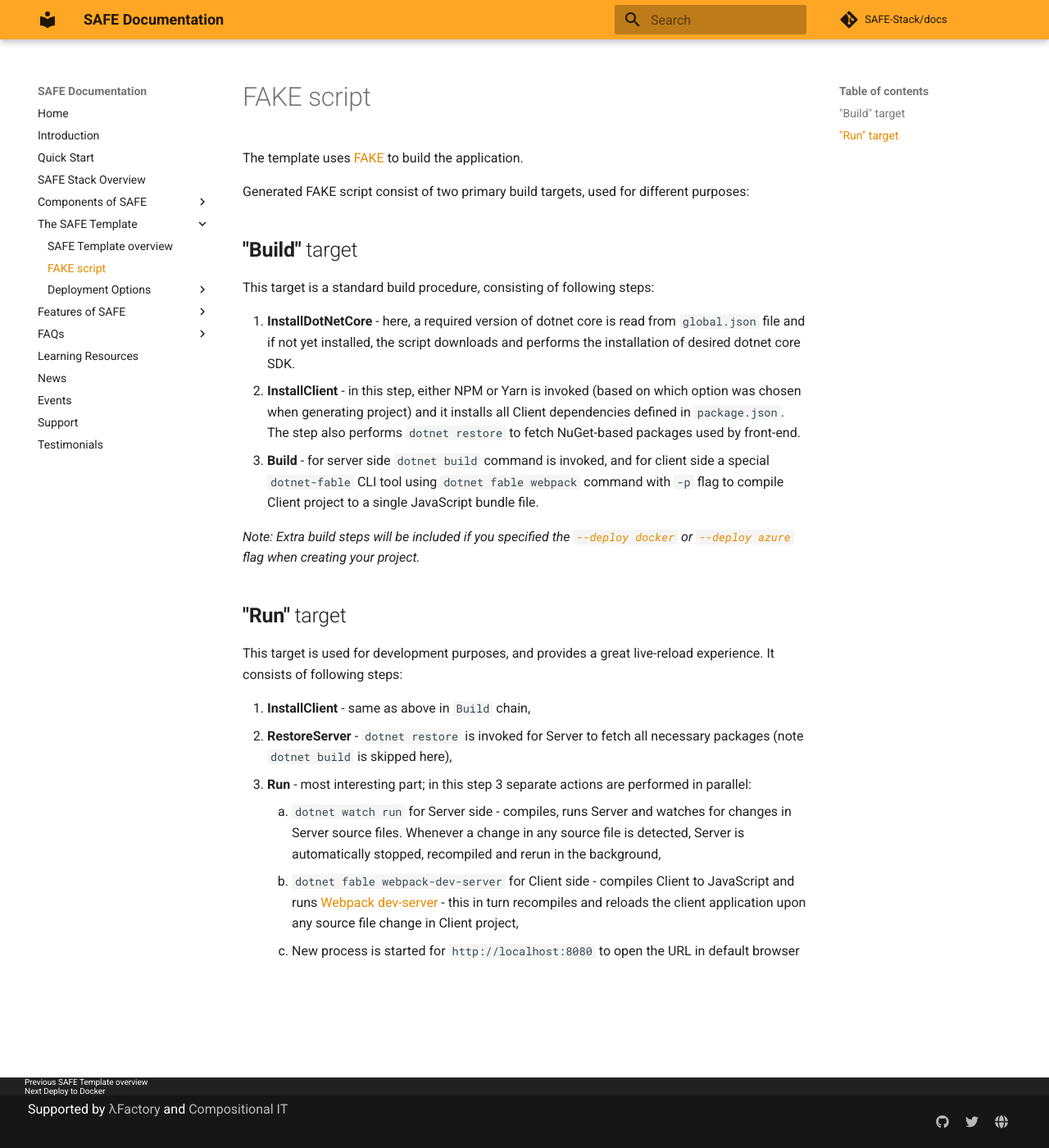
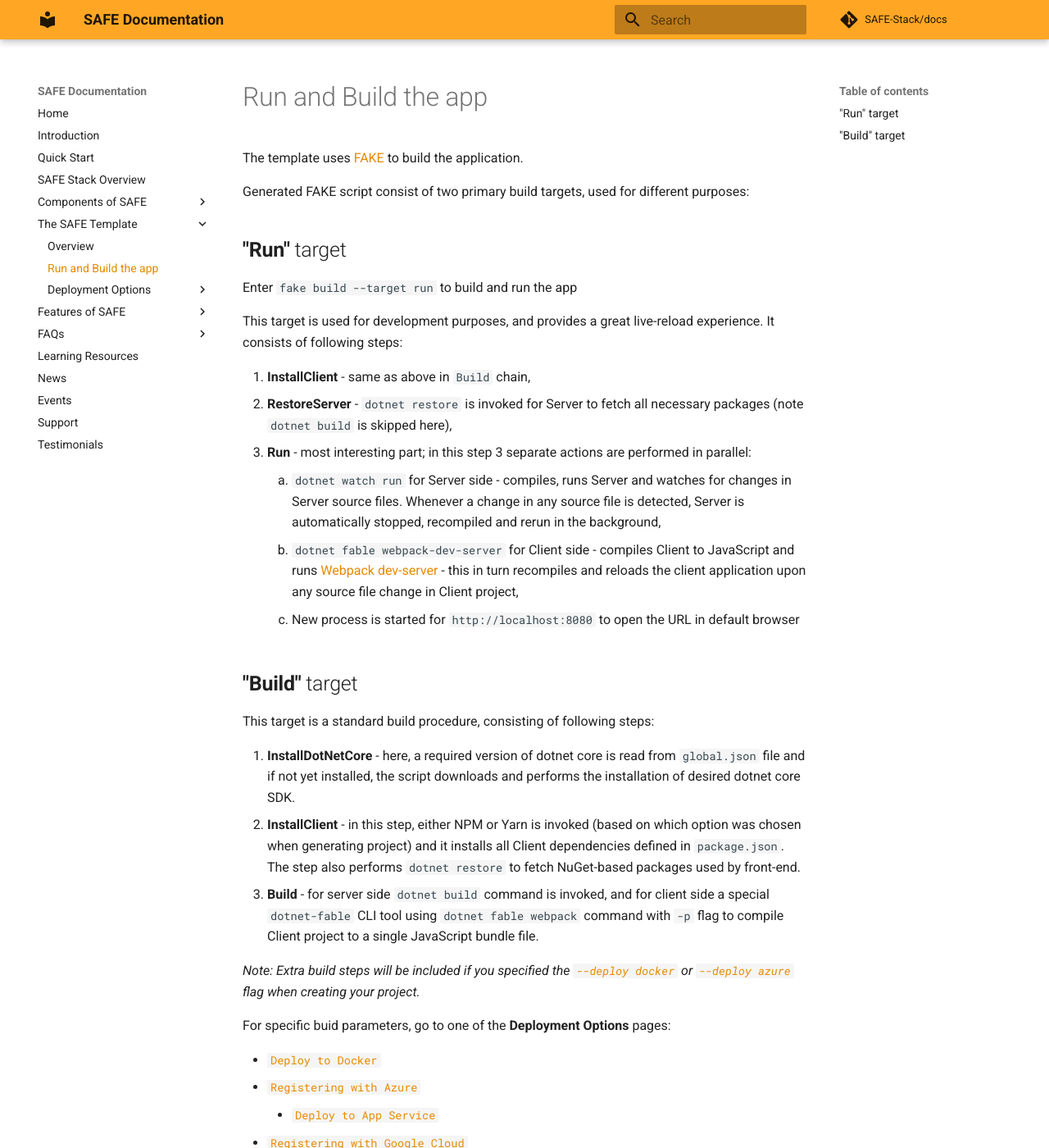
Before and after one commit to SAFE-Stack/docs, an MkDocs documentation site: the page built from docs/template-fake.md, in a window 1280 px wide and 1400 px high. Shown: the whole window at 82% size. Built offline with MkDocs 1.6.1 and Material for MkDocs 9.7.7, drawn with Linux system fonts in a browser that asks for light colours; comment, search, counter and statistics services are not loaded; some of the changed text lies outside the part shown.

Commit message:
Improve template-fake. Put Run first because users will usually want to make something before building it for deploy Add Fake command line to build and run Add link to Fake command to build and deploy Rename  SAFE Template overview link to  Overview, because it's already below the Safe Template heading. Rename  FAKE script  link  to Run and Build the app, which is more meaningful for someone looking for that information.

```diff
--- a/docs/template-fake.md
+++ b/docs/template-fake.md
@@ -1,6 +1,19 @@
 The template uses [FAKE](https://fake.build/) to build the application.
 
 Generated FAKE script consist of two primary build targets, used for different purposes:
+
+## **"Run"** target
+
+Enter `fake build --target run` to build and run the app
+
+This target is used for development purposes, and provides a great live-reload experience. It consists of following steps:
+
+1. **InstallClient** - same as above in `Build` chain,
+1. **RestoreServer** - `dotnet restore` is invoked for Server to fetch all necessary packages (note `dotnet build` is skipped here),
+1. **Run** - most interesting part; in this step 3 separate actions are performed in parallel:
+    1. `dotnet watch run` for Server side - compiles, runs Server and watches for changes in Server source files. Whenever a change in any source file is detected, Server is automatically stopped, recompiled and rerun in the background,
+    1. `dotnet fable webpack-dev-server` for Client side - compiles Client to JavaScript and runs [Webpack dev-server](https://github.com/webpack/webpack-dev-server) - this in turn recompiles and reloads the client application upon any source file change in Client project,
+    1. New process is started for `http://localhost:8080` to open the URL in default browser
 
 ## **"Build"** target
 
@@ -12,13 +25,14 @@
 
 *Note: Extra build steps will be included if you specified the [`--deploy docker`](template-docker.md) or [`--deploy azure`](template-appservice.md) flag when creating your project.*
 
-## **"Run"** target
+For specific buid parameters, go to one of the **Deployment Options** pages:
 
-This target is used for development purposes, and provides a great live-reload experience. It consists of following steps:
-
-1. **InstallClient** - same as above in `Build` chain,
-1. **RestoreServer** - `dotnet restore` is invoked for Server to fetch all necessary packages (note `dotnet build` is skipped here),
-1. **Run** - most interesting part; in this step 3 separate actions are performed in parallel:
-    1. `dotnet watch run` for Server side - compiles, runs Server and watches for changes in Server source files. Whenever a change in any source file is detected, Server is automatically stopped, recompiled and rerun in the background,
-    1. `dotnet fable webpack-dev-server` for Client side - compiles Client to JavaScript and runs [Webpack dev-server](https://github.com/webpack/webpack-dev-server) - this in turn recompiles and reloads the client application upon any source file change in Client project,
-    1. New process is started for `http://localhost:8080` to open the URL in default browser
+* [`Deploy to Docker`](template-docker.md)
+* [`Registering with Azure`](template-azure-registration.md)
+    * [`Deploy to App Service`](template-appservice.md)
+* [`Registering with Google Cloud`](template-google-cloud.md)
+    * [`Deploy to Google Cloud AppEngine`](template-gcp-appengine.md)
+    * [`Deploy to Google Cloud Kubernetes Engine`](template-gcp-kubernetes.md)
+* [`Deploy to Heroku`](template-heroku.md)
+* [`Deploy to IIS`](template-iis.md)
+* [`Application Insights Integration`](template-azure-ai.md)
--- a/mkdocs.yml
+++ b/mkdocs.yml
@@ -34,8 +34,8 @@
   - Learn about Fable : 'component-fable.md'
   - Learn about Elmish : 'component-elmish.md'
 - The SAFE Template:
-  - SAFE Template overview: 'template-overview.md'
-  - FAKE script: 'template-fake.md'
+  - Overview: 'template-overview.md'
+  - Run and Build the app: 'template-fake.md'
   - Deployment Options:
     - Deploy to Docker: 'template-docker.md'
     - Deploy to App Service: 'template-appservice.md'
```
